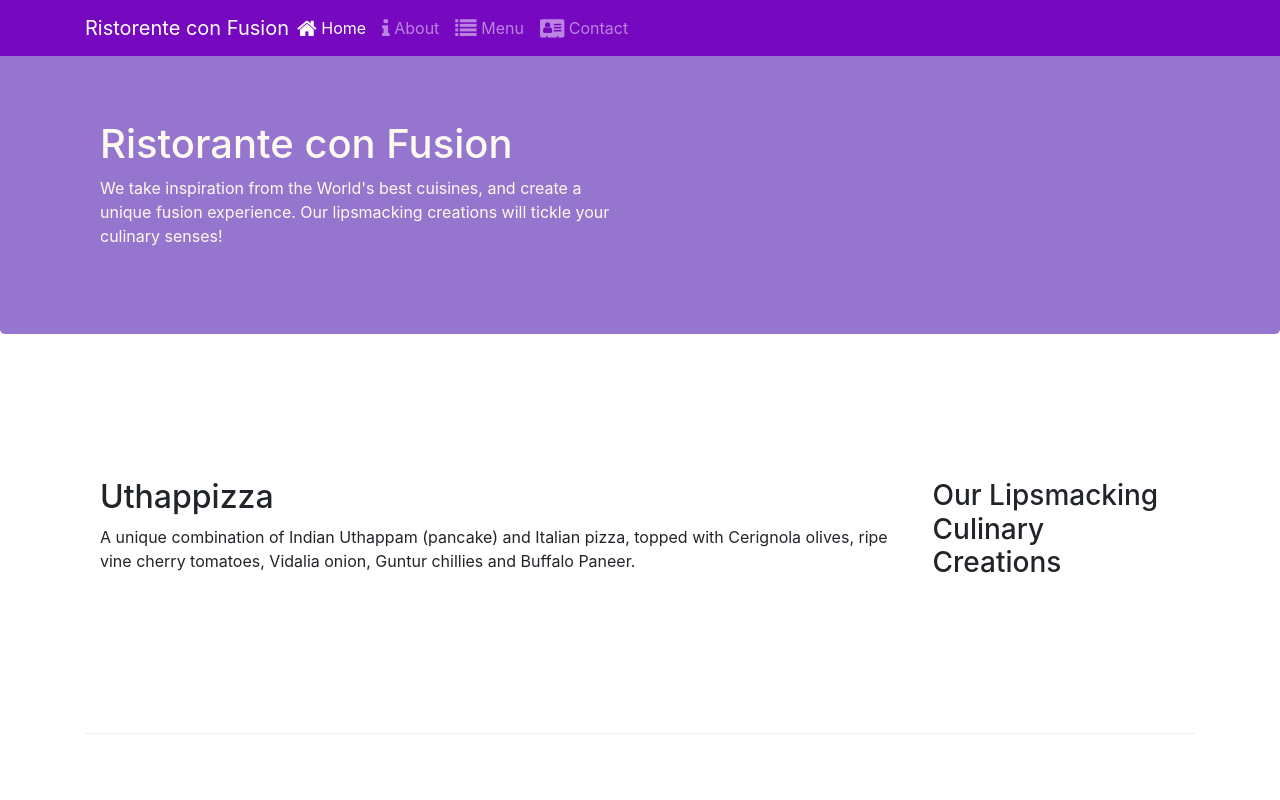
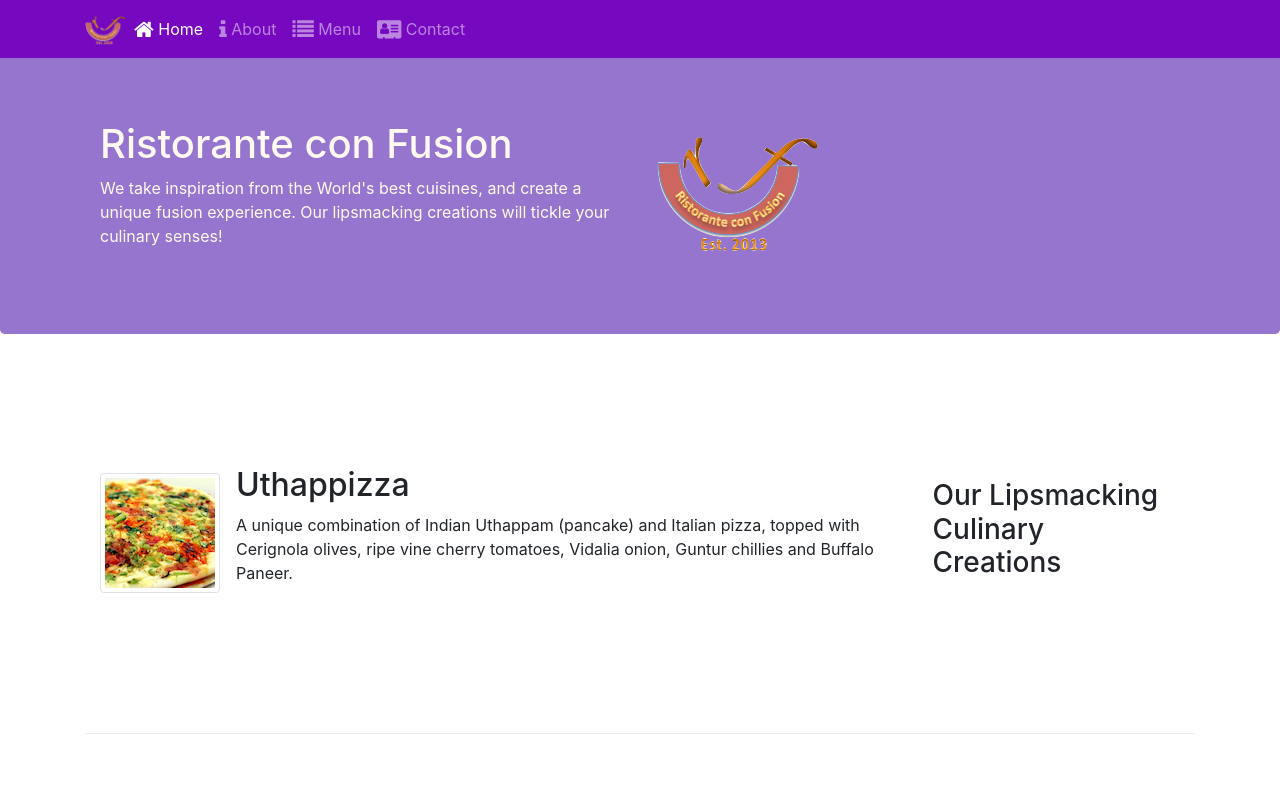
Before and after one commit to Charuka1997/conFusion, a website: page index.html in a window 1280 px wide. Shown: the top 800 px of the page. Drawn offline with nearby package versions, Linux system fonts and the light colour scheme.

Commit message:
Images & Media

```diff
--- a/index.html
+++ b/index.html
@@ -22,7 +22,7 @@
         <button class="navbar-toggler" type="button" data-toggle="collapse" data-target="#Navbar">
             <span class="navbar-toggler-icon"></span>
         </button>
-        <a class="navbar-brand mr-auto" href="#">Ristorente con Fusion</a>
+        <a class="navbar-brand mr-auto" href="#"><img src="img/logo.png" height="30" width="41"></a>
         <div class="collapse navbar-collapse" id="Navbar">
             <ul class="navbar-nav mr-auto">
                 <li class="nav-item active"><a class="nav-link"href=""><span class="fa fa-home fa-lg"></span> Home</a></li>
@@ -41,7 +41,8 @@
                     <h1>Ristorante con Fusion</h1>
                     <p>We take inspiration from the World's best cuisines, and create a unique fusion experience. Our lipsmacking creations will tickle your culinary senses!</p>
                 </div>
-                <div class="col-12 col-sm">
+                <div class="col-12 col-sm align-self-center">
+                    <img src="img/logo.png" class="img-fluid">
                 </div>
             </div>
         </div>
@@ -53,8 +54,16 @@
                 <h3>Our Lipsmacking Culinary Creations</h3>
             </div>
             <div class = "col col-sm order-sm-first col-md">
-                <h2>Uthappizza</h2>
-                <p>A unique combination of Indian Uthappam (pancake) and Italian pizza, topped with Cerignola olives, ripe vine cherry tomatoes, Vidalia onion, Guntur chillies and Buffalo Paneer.</p>
+                <div class="media">
+                    <img class="d-flex mr-3 img-thumbnail align-self-center" src="img/uthappizza.png" alt="uthappizza">
+
+                    <div class="media-body">
+                        <h2 class="mt-0">Uthappizza</h2>
+                        <p>A unique combination of Indian Uthappam (pancake) and Italian pizza, topped with Cerignola olives, ripe vine cherry tomatoes, Vidalia onion, Guntur chillies and Buffalo Paneer.</p>
+                    </div>
+
+                </div>
+
             </div>
         </div>
 
@@ -74,9 +83,17 @@
                 <h3>Meet our Culinary Specialists</h3>
             </div>
             <div class = "col col-sm order-sm-first col-md">
-                <h2>Alberto Somayya</h2>
+                <div class="media">
+                    <img class="d-flex mr-3 img-thumbnail align-self-center" src="img/alberto.png" alt="alberto">
+
+                    <div class="media-body">
+                        <h2 class="mt-0">Alberto Somayya</h2>
                 <h4>Executive Chef</h4>
                 <p>Award winning three-star Michelin chef with wide International experience having worked closely with whos-who in the culinary world, he specializes in creating mouthwatering Indo-Italian fusion experiences. </p>
+                    </div>
+
+                </div>
+
             </div>
         </div>
     </div>
```
Also changed, not shown: aboutus.html (+3 -2 lines), contactus.html (+3 -2 lines), img/alberto.png (added), img/buffet.png (added), img/logo.png (added), img/uthappizza.png (added), 1 other file.
